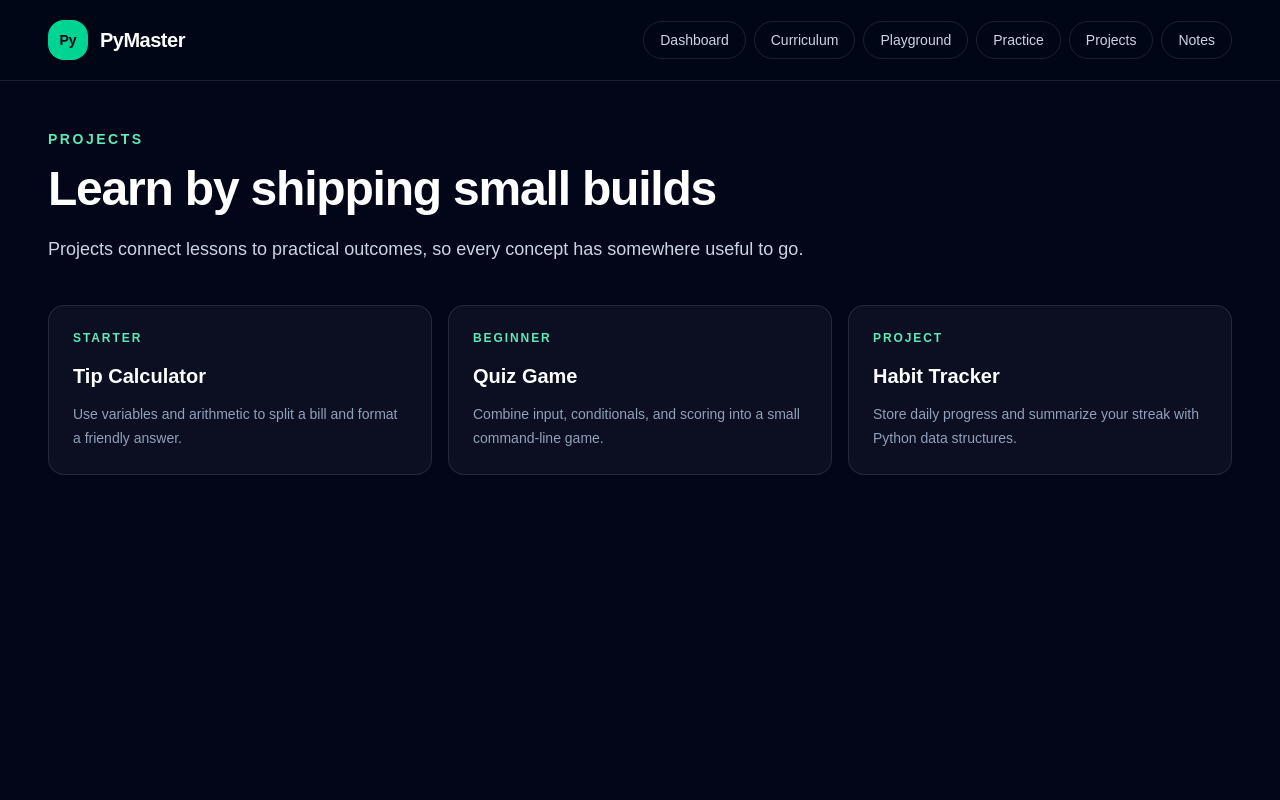
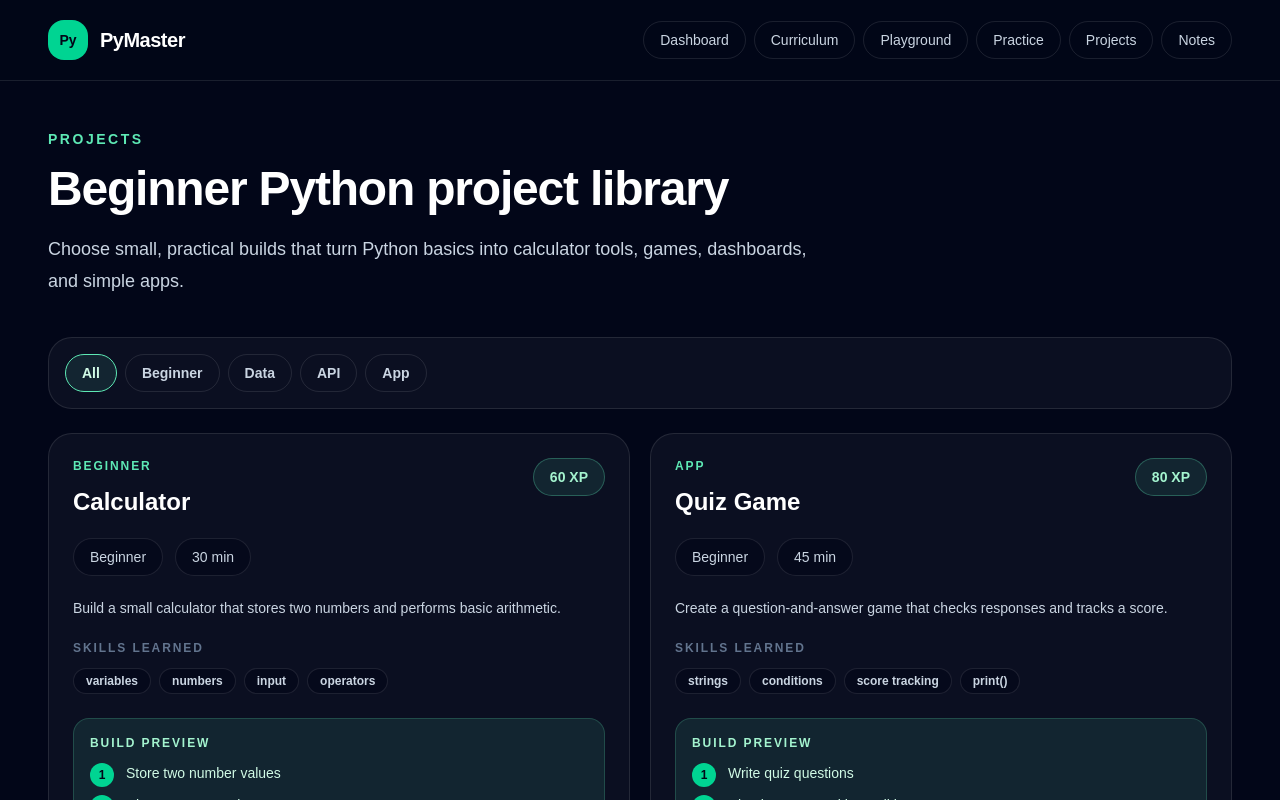
Before and after one commit to mhungry365/pymaster, a Next.js app: page /projects in a window 1280 px wide. Shown: the top 800 px of the page. Built offline with nearby package versions, Linux system fonts and the light colour scheme.

Commit message:
Build beginner projects library

```diff
--- a/src/app/projects/page.tsx
+++ b/src/app/projects/page.tsx
@@ -1,39 +1,14 @@
-import { ContentCard } from "@/components/content-card";
 import { PageShell } from "@/components/page-shell";
-
-const projects = [
-  {
-    title: "Tip Calculator",
-    description:
-      "Use variables and arithmetic to split a bill and format a friendly answer.",
-    label: "Starter",
-  },
-  {
-    title: "Quiz Game",
-    description:
-      "Combine input, conditionals, and scoring into a small command-line game.",
-    label: "Beginner",
-  },
-  {
-    title: "Habit Tracker",
-    description:
-      "Store daily progress and summarize your streak with Python data structures.",
-    label: "Project",
-  },
-];
+import { ProjectLibraryGrid } from "@/components/projects/project-library-grid";
 
 export default function ProjectsPage() {
   return (
     <PageShell
       eyebrow="Projects"
-      title="Learn by shipping small builds"
-      description="Projects connect lessons to practical outcomes, so every concept has somewhere useful to go."
+      title="Beginner Python project library"
+      description="Choose small, practical builds that turn Python basics into calculator tools, games, dashboards, and simple apps."
     >
-      <div className="grid gap-4 md:grid-cols-3">
-        {projects.map((project) => (
-          <ContentCard key={project.title} {...project} />
-        ))}
-      </div>
+      <ProjectLibraryGrid />
     </PageShell>
   );
 }
--- /dev/null
+++ b/src/components/projects/project-library-card.tsx
@@ -0,0 +1,73 @@
+import { SkillPill } from "@/components/projects/skill-pill";
+import type { PythonProject } from "@/types";
+
+type ProjectLibraryCardProps = {
+  project: PythonProject;
+};
+
+export function ProjectLibraryCard({ project }: ProjectLibraryCardProps) {
+  return (
+    <article className="flex flex-col rounded-3xl border border-white/10 bg-white/[0.04] p-6 transition hover:-translate-y-1 hover:border-emerald-300/40 hover:bg-white/[0.06]">
+      <div className="flex flex-col gap-3 sm:flex-row sm:items-start sm:justify-between">
+        <div>
+          <p className="text-xs font-semibold uppercase tracking-[0.16em] text-emerald-300">
+            {project.category}
+          </p>
+          <h2 className="mt-3 text-2xl font-semibold text-white">
+            {project.title}
+          </h2>
+        </div>
+        <span className="rounded-full border border-emerald-300/30 bg-emerald-300/10 px-4 py-2 text-sm font-semibold text-emerald-200">
+          {project.xpReward} XP
+        </span>
+      </div>
+
+      <div className="mt-5 flex flex-wrap gap-3 text-sm text-slate-300">
+        <span className="rounded-full border border-white/10 bg-slate-950/60 px-4 py-2">
+          {project.difficulty}
+        </span>
+        <span className="rounded-full border border-white/10 bg-slate-950/60 px-4 py-2">
+          {project.estimatedTime}
+        </span>
+      </div>
+
+      <p className="mt-5 text-sm leading-6 text-slate-300">
+        {project.description}
+      </p>
+
+      <div className="mt-5">
+        <p className="mb-3 text-xs font-semibold uppercase tracking-[0.16em] text-slate-500">
+          Skills learned
+        </p>
+        <div className="flex flex-wrap gap-2">
+          {project.skillsLearned.map((skill) => (
+            <SkillPill key={skill} skill={skill} />
+          ))}
+        </div>
+      </div>
+
+      <div className="mt-6 rounded-2xl border border-emerald-300/20 bg-emerald-300/10 p-4">
+        <p className="text-xs font-semibold uppercase tracking-[0.16em] text-emerald-200">
+          Build preview
+        </p>
+        <ol className="mt-3 grid gap-2">
+          {project.buildSteps.map((step, index) => (
+            <li key={step} className="flex gap-3 text-sm text-emerald-100">
+              <span className="flex h-6 w-6 shrink-0 items-center justify-center rounded-full bg-emerald-400 text-xs font-bold text-slate-950">
+                {index + 1}
+              </span>
+              <span>{step}</span>
+            </li>
+          ))}
+        </ol>
+      </div>
+
+      <button
+        type="button"
+        className="mt-6 inline-flex h-12 items-center justify-center rounded-full bg-emerald-400 px-6 text-sm font-semibold text-slate-950 transition hover:bg-emerald-300"
+      >
+        Start Project
+      </button>
+    </article>
+  );
+}
--- /dev/null
+++ b/src/components/projects/project-library-grid.tsx
@@ -0,0 +1,54 @@
+"use client";
+
+import { useMemo, useState } from "react";
+import { ProjectLibraryCard } from "@/components/projects/project-library-card";
+import { projectCategories, pythonProjects } from "@/data/projects";
+import type { ProjectCategory } from "@/types";
+
+type ActiveProjectFilter = "All" | ProjectCategory;
+
+export function ProjectLibraryGrid() {
+  const [activeFilter, setActiveFilter] =
+    useState<ActiveProjectFilter>("All");
+  const filters: ActiveProjectFilter[] = ["All", ...projectCategories];
+  const filteredProjects = useMemo(
+    () =>
+      activeFilter === "All"
+        ? pythonProjects
+        : pythonProjects.filter((project) => project.category === activeFilter),
+    [activeFilter],
+  );
+
+  return (
+    <div className="grid gap-6">
+      <section className="rounded-3xl border border-white/10 bg-white/[0.04] p-4">
+        <div className="flex flex-wrap gap-2">
+          {filters.map((filter) => {
+            const isActive = activeFilter === filter;
+
+            return (
+              <button
+                key={filter}
+                type="button"
+                onClick={() => setActiveFilter(filter)}
+                className={`rounded-full border px-4 py-2 text-sm font-semibold transition ${
+                  isActive
+                    ? "border-emerald-300 bg-emerald-300/10 text-emerald-100"
+                    : "border-white/10 text-slate-300 hover:border-emerald-300/40 hover:bg-white/5 hover:text-white"
+                }`}
+              >
+                {filter}
+              </button>
+            );
+          })}
+        </div>
+      </section>
+
+      <div className="grid gap-5 lg:grid-cols-2">
+        {filteredProjects.map((project) => (
+          <ProjectLibraryCard key={project.id} project={project} />
+        ))}
+      </div>
+    </div>
+  );
+}
--- /dev/null
+++ b/src/components/projects/skill-pill.tsx
@@ -0,0 +1,11 @@
+type SkillPillProps = {
+  skill: string;
+};
+
+export function SkillPill({ skill }: SkillPillProps) {
+  return (
+    <span className="rounded-full border border-white/10 bg-slate-950/60 px-3 py-1 text-xs font-semibold text-slate-300">
+      {skill}
+    </span>
+  );
+}
--- /dev/null
+++ b/src/data/projects.ts
@@ -0,0 +1,107 @@
+import type { ProjectCategory, PythonProject } from "@/types";
+
+export const projectCategories: ProjectCategory[] = [
+  "Beginner",
+  "Data",
+  "API",
+  "App",
+];
+
+export const pythonProjects: PythonProject[] = [
+  {
+    id: "calculator",
+    title: "Calculator",
+    category: "Beginner",
+    difficulty: "Beginner",
+    estimatedTime: "30 min",
+    skillsLearned: ["variables", "numbers", "input", "operators"],
+    description:
+      "Build a small calculator that stores two numbers and performs basic arithmetic.",
+    buildSteps: [
+      "Store two number values",
+      "Choose an operation",
+      "Print a friendly result",
+    ],
+    xpReward: 60,
+  },
+  {
+    id: "quiz-game",
+    title: "Quiz Game",
+    category: "App",
+    difficulty: "Beginner",
+    estimatedTime: "45 min",
+    skillsLearned: ["strings", "conditions", "score tracking", "print()"],
+    description:
+      "Create a question-and-answer game that checks responses and tracks a score.",
+    buildSteps: [
+      "Write quiz questions",
+      "Check answers with conditions",
+      "Show the final score",
+    ],
+    xpReward: 80,
+  },
+  {
+    id: "expense-tracker",
+    title: "Expense Tracker",
+    category: "Data",
+    difficulty: "Beginner",
+    estimatedTime: "1 hour",
+    skillsLearned: ["lists", "numbers", "totals", "formatting"],
+    description:
+      "Track a few expenses, calculate the total, and summarize where the money went.",
+    buildSteps: [
+      "Create a list of expenses",
+      "Add expense amounts together",
+      "Print a simple summary",
+    ],
+    xpReward: 100,
+  },
+  {
+    id: "weather-app",
+    title: "Weather App",
+    category: "API",
+    difficulty: "Intermediate",
+    estimatedTime: "1.5 hours",
+    skillsLearned: ["dictionaries", "API data", "strings", "formatting"],
+    description:
+      "Mock a weather response and display a clear forecast summary for a city.",
+    buildSteps: [
+      "Create a weather data dictionary",
+      "Read temperature and condition values",
+      "Print a forecast sentence",
+    ],
+    xpReward: 120,
+  },
+  {
+    id: "world-cup-scoreboard",
+    title: "World Cup Scoreboard",
+    category: "App",
+    difficulty: "Intermediate",
+    estimatedTime: "2 hours",
+    skillsLearned: ["lists", "dictionaries", "loops", "sorting"],
+    description:
+      "Build a small scoreboard that lists teams, points, and match results.",
+    buildSteps: [
+      "Store teams as dictionaries",
+      "Loop through match results",
+      "Display a ranked table",
+    ],
+    xpReward: 140,
+  },
+  {
+    id: "data-dashboard",
+    title: "Data Dashboard",
+    category: "Data",
+    difficulty: "Intermediate",
+    estimatedTime: "2 hours",
+    skillsLearned: ["lists", "aggregation", "functions", "reporting"],
+    description:
+      "Summarize a tiny dataset with totals, averages, and a readable text report.",
+    buildSteps: [
+      "Store sample data",
+      "Write helper functions",
+      "Print a dashboard summary",
+    ],
+    xpReward: 150,
+  },
+];
```
Also changed, not shown: src/types/index.ts (+16 -0 lines).
